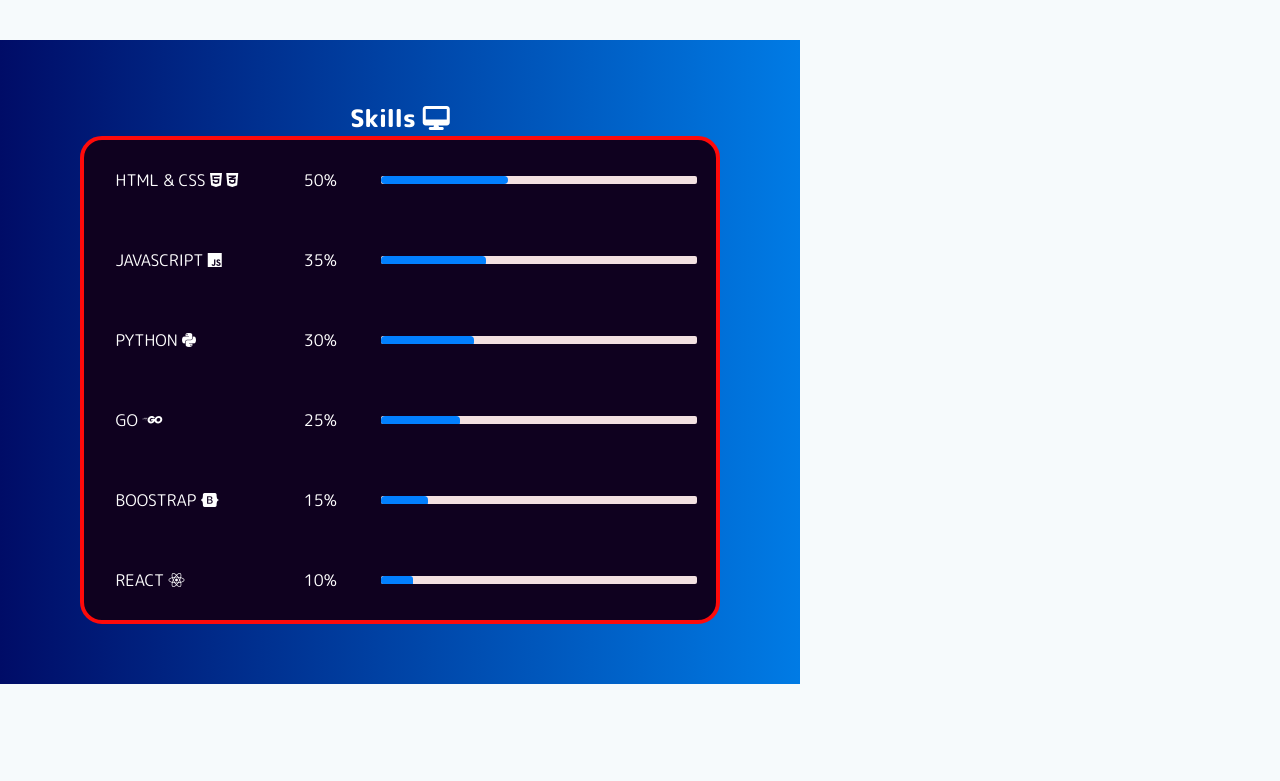
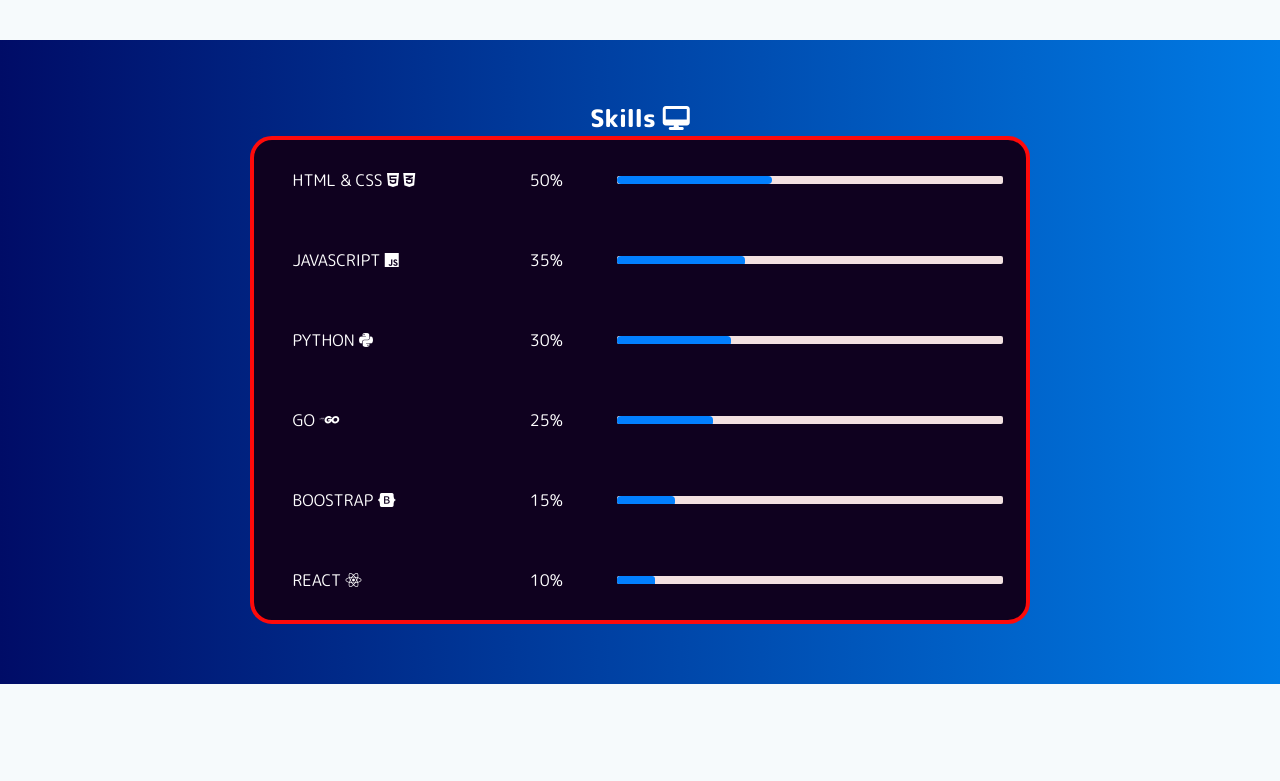
Before and after one commit to AlejandroMendoza334/portafoliosproject.io, a plain HTML site: page index.html in a window 1280 px wide. Shown: the part 1480-2261 px from the top of the page. Drawn offline with nearby package versions, Linux system fonts and the light colour scheme; a web font is replaced by a local one.

Commit message:
style.css

```diff
--- a/style.css
+++ b/style.css
@@ -11,6 +11,7 @@
 }
 body{
     background-color: #f6fafc;
+    width: 100%;
 }
 
 /* SECCION I N I C I O */
@@ -22,7 +23,6 @@
     padding: 0 20px;
     overflow: hidden;
     text-overflow: ellipsis;
-    width: 100vh;
 
 }
 .inicio .contenido{
@@ -254,16 +254,14 @@
     background: linear-gradient(to right, #000c67, #007be5);
     color: #fff;
     padding: 60px 0;
-    display: flexbox;
     position: relative;
     top: -100px;
-    width: 100vh;
 }
 .habilidades h2{
     text-align: center;
 }
 .habilidades .contenedor-habi{
-    max-width: 800px;
+    max-width: 1100px;
     margin: auto;
 }
 .habilidades .fila{
@@ -304,11 +302,11 @@
 
 .contenedor-habi{
     position: relative;
+    width: 780px;
     border:4px solid rgb(254, 10, 10);
     border-radius:22px;
     background-color: #0f011f;
     padding: 1 30px;
-    width: 80vh;
 }
 
 .skill p{
@@ -686,6 +684,9 @@
     .servicios .fila .col .card{
         margin-bottom: 20px;
     }
+    .habilidades{
+        position: static;
+    }
     .trabajos nav a{
         margin: 0 5px;
     }
```
